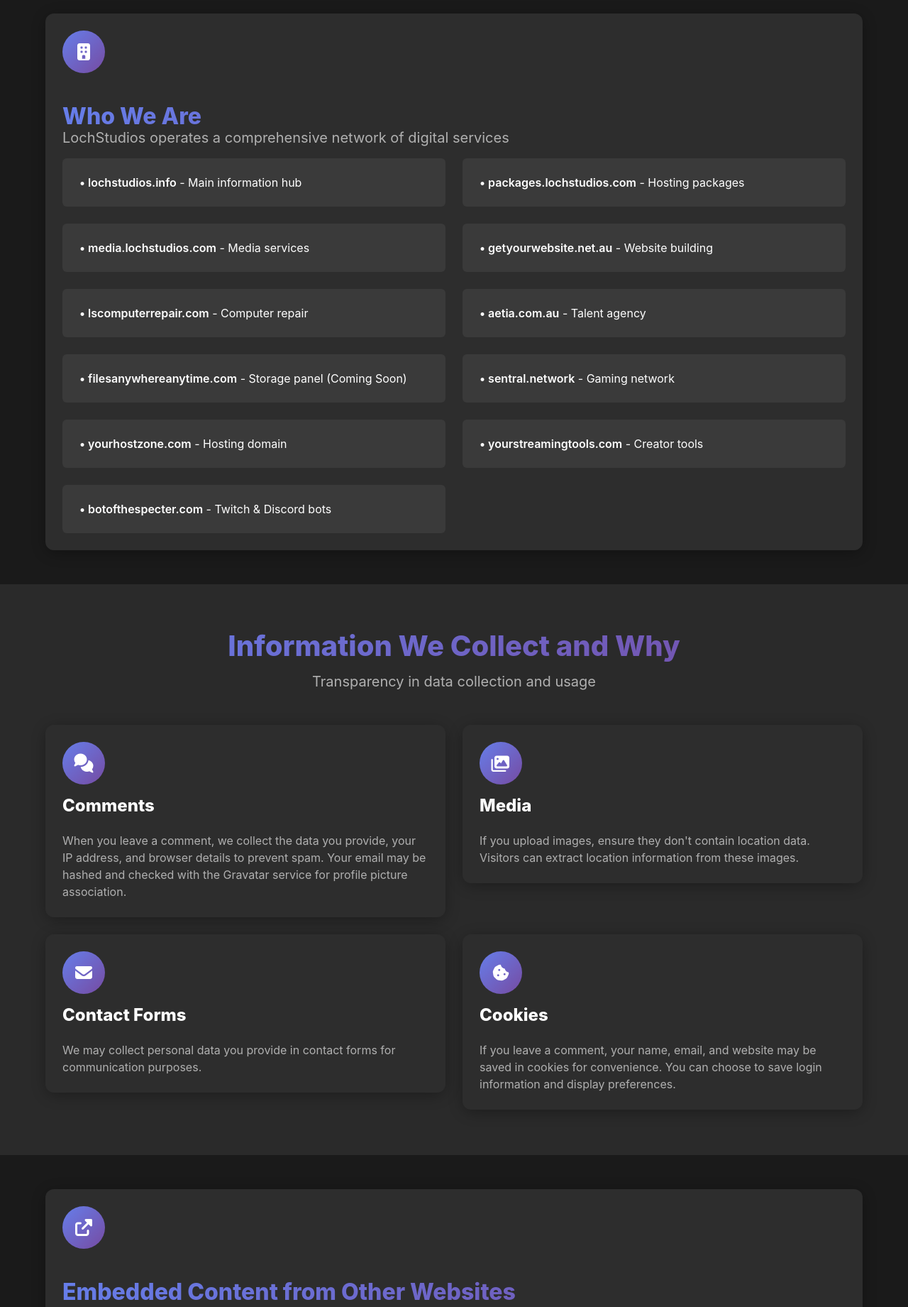
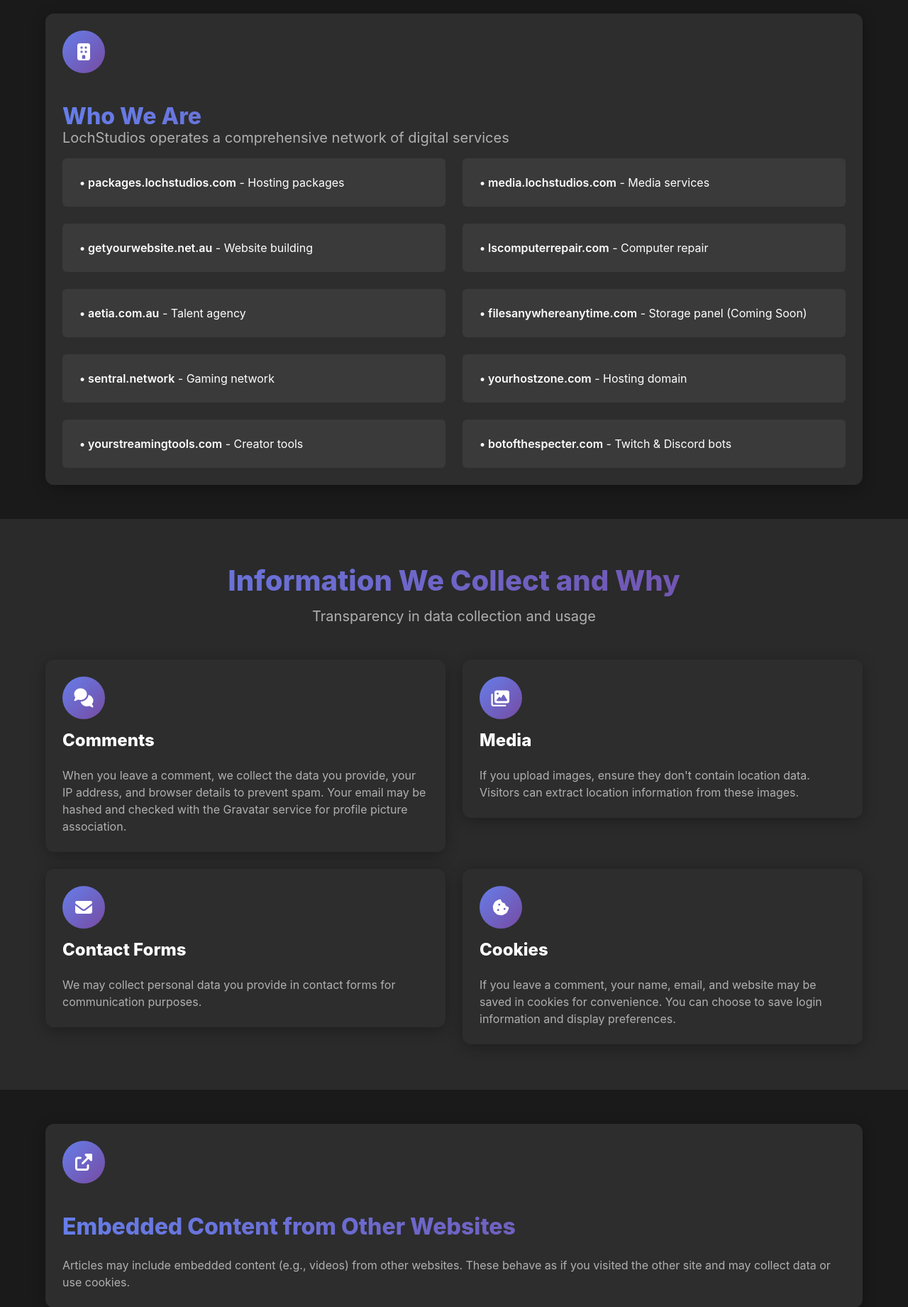
Before and after one commit to LochStudios/lochstudios.info, a PHP site: page /privacy-policy.php in a window 1280 px wide. Shown: the part 471-2312 px from the top of the page at 71% size. Run offline with PHP 8.4, Linux system fonts and the light colour scheme; some libraries are stand-ins or nearby versions.

Commit message:
Remove lochstudios.info from privacy policy
Deleted the reference to lochstudios.info as the main information hub from the 'Who We Are' section of the privacy policy.

```diff
--- a/privacy-policy.php
+++ b/privacy-policy.php
@@ -99,11 +99,6 @@
                     <h3 class="title is-3 gradient-text">Who We Are</h3>
                     <p class="subtitle is-5 has-text-grey mb-4">LochStudios operates a comprehensive network of digital services</p>
                     <div class="columns is-multiline">
-                        <div class="column is-half">
-                            <div class="notification is-light">
-                                <strong>• lochstudios.info</strong> - Main information hub
-                            </div>
-                        </div>
                         <div class="column is-half">
                             <div class="notification is-light">
                                 <strong>• packages.lochstudios.com</strong> - Hosting packages
```
